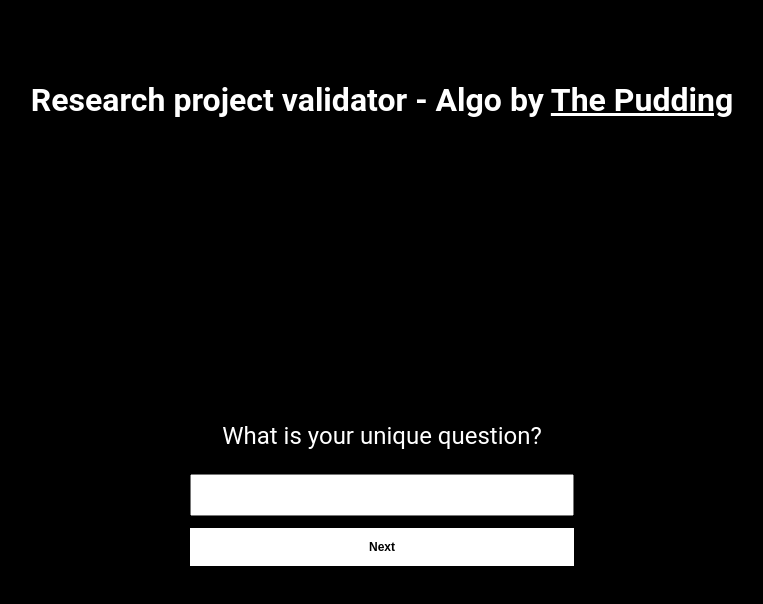
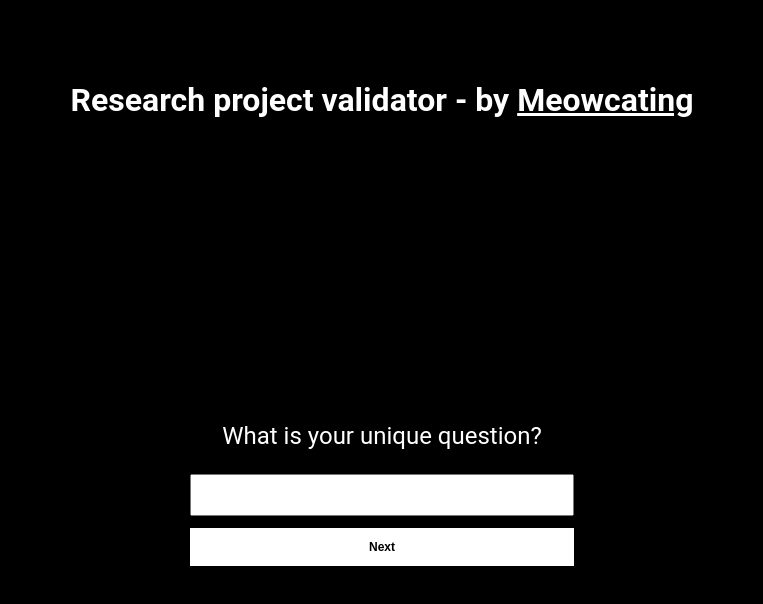
Before and after one commit to meowcating/meowcating.github.io, a plain HTML site: page research-project-validator/index.html in a window 1280 px wide. Shown: the whole page, without its empty margins (258-1021 px from the left). Drawn offline with Linux system fonts and the light colour scheme.

Commit message:
Update index.html

```diff
--- a/research-project-validator/index.html
+++ b/research-project-validator/index.html
@@ -9,7 +9,7 @@
   </head>
   <body>
     <header>
-      <h1>Research project validator - Algo by <span class="pudding"><a href="https://pudding.cool/">The Pudding</a></span></h1>
+      <h1>Research project validator - by <span class="pudding"><a href="https://meowcatinng.online">Meowcating</a></span></h1>
     </header>
     <section id="section0" class="hidden">
       <ul id="list">
```
